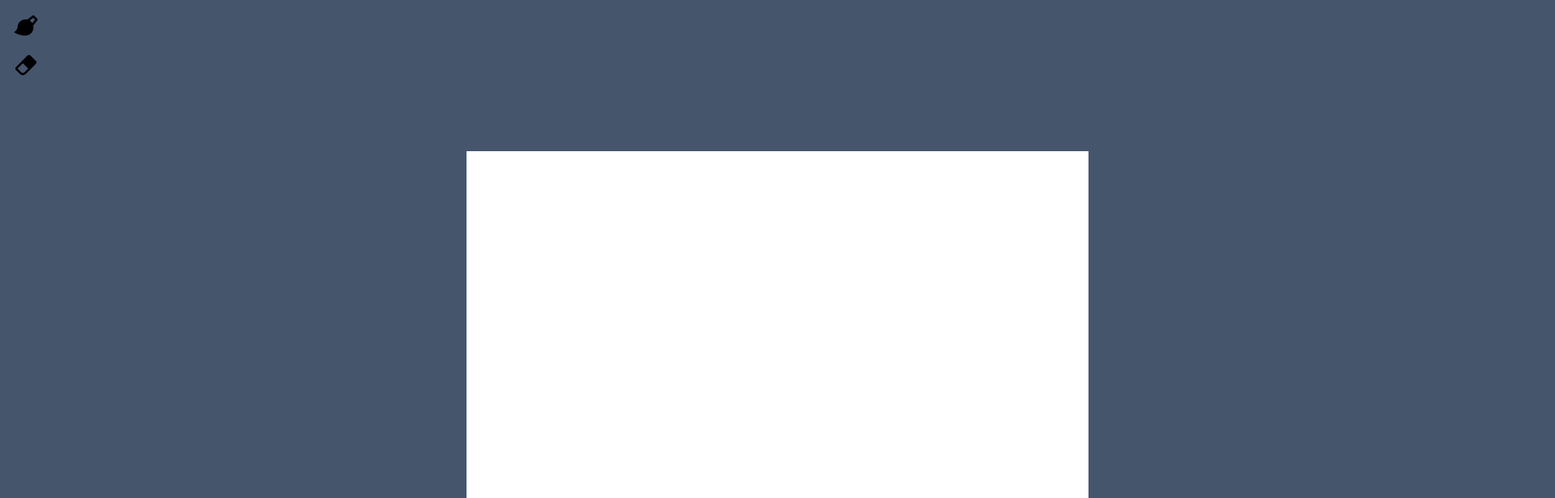
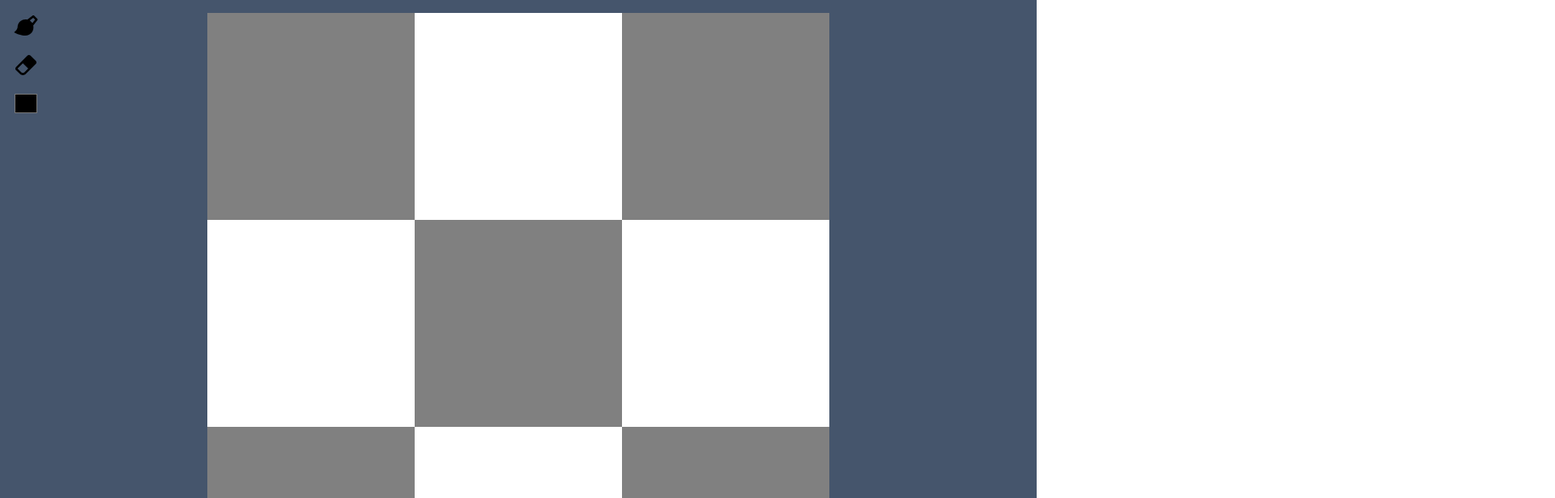
Before and after one commit to Maffintosh/pixel-creator, a React (Vite) app: page / in a window 1280 px wide. Shown: the top 616 px of the page at 81% size, 1920 px wide, since content can reach past the window. Built offline with nearby package versions, Linux system fonts and the light colour scheme.

Commit message:
Implement zooming, set up chess like background grid, add a little logic to tools panel

```diff
--- a/src/App.tsx
+++ b/src/App.tsx
@@ -1,4 +1,4 @@
-import { useEffect, useRef, useState } from "react";
+import { useEffect, useLayoutEffect, useRef, useState } from "react";
 
 import Wrapper from "./components/layout/Wrapper";
 import PixelCanvas from "./components/PixelCanvas";
@@ -7,10 +7,65 @@ import ToolsPanel from "./components/ToolsPanel";
 export default function App() {
   const [isGrab, setIsGrab] = useState(false);
   const [isGrabbing, setIsGrabbing] = useState(false);
-  const grabRef = useRef(isGrab);
+  const [pixelSize, setPixelSize] = useState(16);
+  const [zoom, setZoom] = useState(1);
+  const [selectedTool, setSelectedTool] = useState<string>("brush");
+  const [selectedColor, setSelectedColor] = useState("#000000");
+  const wrapperRef = useRef<HTMLDivElement | null>(null);
+  const grabRef = useRef(false);
+  const grabbingRef = useRef(false);
+  const lastPos = useRef({ x: 0, y: 0 });
+
+  const scrollBy = (dx: number, dy: number) => {
+    if (wrapperRef.current) {
+      wrapperRef.current.scrollLeft += dx;
+      wrapperRef.current.scrollTop += dy;
+    }
+  };
+
+  useLayoutEffect(() => {
+    if (wrapperRef.current) {
+      const wrapper = wrapperRef.current;
+
+      const x = (wrapper.scrollWidth - wrapper.clientWidth) / 2;
+      const y = (wrapper.scrollHeight - wrapper.clientHeight) / 2;
+
+      wrapper.scrollLeft = x;
+      wrapper.scrollTop = y;
+    }
+  }, []);
+
+  useEffect(() => {
+    grabbingRef.current = isGrabbing;
+  }, [isGrabbing]);
 
   useEffect(() => {
     grabRef.current = isGrab;
+  }, [isGrab]);
+
+  useLayoutEffect(() => {
+    const handleWheel = (e: WheelEvent) => {
+      e.preventDefault();
+      const delta = e.deltaY > 0 ? -0.1 : 0.1;
+      setZoom((prev) => Math.min(Math.max(prev + delta, 0.1), 5));
+    };
+
+    if (wrapperRef.current) {
+      wrapperRef.current.addEventListener("wheel", handleWheel, {
+        passive: false,
+      });
+    }
+
+    const handleMouseMove = (e: MouseEvent) => {
+      if (!grabRef.current || !grabbingRef.current) return;
+      e.preventDefault();
+      console.log("Moving");
+
+      const dx = lastPos.current.x - e.clientX;
+      const dy = lastPos.current.y - e.clientY;
+      scrollBy(dx, dy);
+      lastPos.current = { x: e.clientX, y: e.clientY };
+    };
 
     const handleKeyDown = (e: KeyboardEvent) => {
       if (e.code === "Space") {
@@ -26,8 +81,9 @@ export default function App() {
       }
     };
 
-    const handleMouseDown = () => {
+    const handleMouseDown = (e: MouseEvent) => {
       if (grabRef.current) {
+        lastPos.current = { x: e.clientX, y: e.clientY };
         setIsGrabbing(true);
       }
     };
@@ -40,21 +96,37 @@ export default function App() {
     document.addEventListener("keyup", handleKeyUp);
     document.addEventListener("mousedown", handleMouseDown);
     document.addEventListener("mouseup", handleMouseUp);
+    document.addEventListener("mousemove", handleMouseMove);
 
     return () => {
+      if (wrapperRef.current) {
+        wrapperRef.current.removeEventListener("wheel", handleWheel);
+      }
       document.removeEventListener("keydown", handleKeyDown);
       document.removeEventListener("keyup", handleKeyUp);
       document.removeEventListener("mousedown", handleMouseDown);
       document.removeEventListener("mouseup", handleMouseUp);
+      document.removeEventListener("mousemove", handleMouseMove);
     };
-  }, [isGrab]);
+  }, []);
 
   return (
     <>
-      <Wrapper isGrab={isGrab} isGrabbing={isGrabbing}>
-        <PixelCanvas isGrab={isGrab} isGrabbing={isGrabbing} />
+      <Wrapper ref={wrapperRef} isGrab={isGrab} isGrabbing={isGrabbing}>
+        <PixelCanvas
+          zoom={zoom}
+          pixelSize={pixelSize}
+          isGrab={isGrab}
+          isGrabbing={isGrabbing}
+          selectedColor={selectedColor}
+          setSelectedColor={setSelectedColor}
+        />
       </Wrapper>
-      <ToolsPanel />
+      <ToolsPanel
+        selectedColor={selectedColor}
+        setSelectedColor={setSelectedColor}
+        setSelectedTool={setSelectedTool}
+      />
     </>
   );
 }
--- a/src/components/PixelCanvas.tsx
+++ b/src/components/PixelCanvas.tsx
@@ -2,22 +2,31 @@ import { useEffect, useRef, useState } from "react";
 import { getCursor } from "../util/helpers/getCursor";
 
 interface PixelCanvasProps {
+  zoom: number;
+  pixelSize: number;
   isGrab: boolean;
   isGrabbing: boolean;
+  selectedColor: string;
+  setSelectedColor: React.Dispatch<React.SetStateAction<string>>;
 }
 
-export default function PixelCanvas({ isGrab, isGrabbing }: PixelCanvasProps) {
-  const canvasRef = useRef<HTMLCanvasElement>(null);
-  const penSize = 3;
+export default function PixelCanvas({
+  zoom,
+  pixelSize,
+  isGrab,
+  isGrabbing,
+  selectedColor,
+  setSelectedColor,
+}: PixelCanvasProps) {
+  const canvasRef = useRef<HTMLCanvasElement | null>(null);
+  const gridCanvasRef = useRef<HTMLCanvasElement | null>(null);
+  const penSize = 1;
   const [hoverPos, setHoverPos] = useState<{
     row: number;
     col: number;
   } | null>(null);
   const [isDrawing, setIsDrawing] = useState(false);
-  const [selectedColor, setSelectedColor] = useState("#000000");
-  const [selectedTool, setSelectedTool] = useState<"brush" | "eraser">("brush");
 
-  const pixelSize = 16;
   const rows = 48;
   const cols = 48;
   const canvasWidth = cols * pixelSize;
@@ -27,8 +36,32 @@ export default function PixelCanvas({ isGrab, isGrabbing }: PixelCanvasProps) {
   const [pixels, setPixels] = useState<string[][]>(
     Array(rows)
       .fill(null)
-      .map(() => Array(cols).fill("#ffffff")),
+      .map(() => Array(cols).fill("transparent")),
   );
+
+  // Draw background grid on first page render
+  useEffect(() => {
+    const canvas = gridCanvasRef.current;
+    if (!canvas) return;
+    const ctx = canvas.getContext("2d");
+    if (!ctx) return;
+
+    const getGridColor = (row: number, col: number): string => {
+      return ["gray", "#fff"][(row + col) % 2];
+    };
+
+    for (let row = 0; row < rows / pixelSize; row++) {
+      for (let col = 0; col < cols / pixelSize; col++) {
+        ctx.fillStyle = getGridColor(row, col);
+        ctx.fillRect(
+          col * Math.pow(pixelSize, 2),
+          row * Math.pow(pixelSize, 2),
+          Math.pow(pixelSize, 2),
+          Math.pow(pixelSize, 2),
+        );
+      }
+    }
+  }, []);
 
   // Draw the full grid
   const drawCanvas = () => {
@@ -38,7 +71,7 @@ export default function PixelCanvas({ isGrab, isGrabbing }: PixelCanvasProps) {
     if (!ctx) return;
 
     // Clear canvas
-    //ctx.clearRect(0, 0, canvasWidth, canvasHeight);
+    ctx.clearRect(0, 0, canvasWidth, canvasHeight);
 
     // Draw pixels
     for (let row = 0; row < rows; row++) {
@@ -49,7 +82,7 @@ export default function PixelCanvas({ isGrab, isGrabbing }: PixelCanvasProps) {
     }
 
     // Show ghost brush
-    if (hoverPos && !isDrawing) {
+    if (hoverPos && !isDrawing && !isGrab && !isGrabbing) {
       const { row, col } = hoverPos;
       ctx.fillStyle = selectedColor; // semi-transparent color (hex alpha)
 
@@ -83,21 +116,6 @@ export default function PixelCanvas({ isGrab, isGrabbing }: PixelCanvasProps) {
         }
       }
     }
-
-    // Draw grid
-    //ctx.strokeStyle = "#000";
-    //for (let i = 0; i <= cols; i++) {
-    //  ctx.beginPath();
-    //  ctx.moveTo(i * pixelSize, 0);
-    //  ctx.lineTo(i * pixelSize, canvasHeight);
-    //  ctx.stroke();
-    //}
-    //for (let i = 0; i <= rows; i++) {
-    //  ctx.beginPath();
-    //  ctx.moveTo(0, i * pixelSize);
-    //  ctx.lineTo(canvasWidth, i * pixelSize);
-    //  ctx.stroke();
-    //}
   };
 
   useEffect(() => {
@@ -107,14 +125,15 @@ export default function PixelCanvas({ isGrab, isGrabbing }: PixelCanvasProps) {
   // Convert mouse coordinates to grid cell
   const getCell = (event: React.MouseEvent) => {
     const rect = canvasRef.current!.getBoundingClientRect();
-    const x = event.clientX - rect.left;
-    const y = event.clientY - rect.top;
+    const x = (event.clientX - rect.left) / zoom;
+    const y = (event.clientY - rect.top) / zoom;
     const col = Math.floor(x / pixelSize);
     const row = Math.floor(y / pixelSize);
     return { row, col };
   };
 
   const drawPixel = (row: number, col: number) => {
+    if (isGrab || isGrabbing) return;
     if (penSize <= 2) {
       setPixels((prev) => {
         const newPixels = prev.map((r) => [...r]);
@@ -175,8 +194,19 @@ export default function PixelCanvas({ isGrab, isGrabbing }: PixelCanvasProps) {
   };
 
   return (
-    <div>
+    <div
+      className="relative"
+      style={{ transform: `scale(${zoom})`, transformOrigin: "center center" }}
+    >
       <canvas
+        style={{ imageRendering: "pixelated" }}
+        className="absolute -z-10"
+        ref={gridCanvasRef}
+        width={canvasWidth}
+        height={canvasHeight}
+      />
+      <canvas
+        style={{ imageRendering: "pixelated" }}
         className={getCursor("canvas", isGrab, isGrabbing)}
         ref={canvasRef}
         width={canvasWidth}
@@ -189,15 +219,6 @@ export default function PixelCanvas({ isGrab, isGrabbing }: PixelCanvasProps) {
           setHoverPos(null);
         }}
       />
-      <div className="mt-4">
-        <label>Color: </label>
-        <input
-          className="w-10 h-10 rounded-full"
-          type="color"
-          value={selectedColor}
-          onChange={(e) => setSelectedColor(e.target.value)}
-        />
-      </div>
     </div>
   );
 }
--- a/src/components/ToolsPanel.tsx
+++ b/src/components/ToolsPanel.tsx
@@ -2,15 +2,41 @@ import ReactDOM from "react-dom";
 import BrushIcon from "../ui/icons/brush";
 import EraserIcon from "../ui/icons/Eraser";
 
-export default function ToolsPanel() {
+interface ToolsPanelProps {
+  selectedColor: string;
+  setSelectedColor: React.Dispatch<React.SetStateAction<string>>;
+  setSelectedTool: React.Dispatch<React.SetStateAction<string>>;
+}
+
+export default function ToolsPanel({
+  selectedColor,
+  setSelectedColor,
+  setSelectedTool,
+}: ToolsPanelProps) {
+  const handleSetBrush = () => {
+    setSelectedTool("brush");
+    setSelectedColor("#000");
+  };
+  const handleSetEraser = () => {
+    setSelectedTool("eraser");
+    setSelectedColor("transparent");
+  };
   return ReactDOM.createPortal(
     <div className="fixed top-4 left-4 flex flex-col gap-4 z-10">
-      <button className="cursor-pointer">
+      <button className="cursor-pointer" onClick={handleSetBrush}>
         <BrushIcon size={32} color="black" />
       </button>
-      <button className="cursor-pointer">
+      <button className="cursor-pointer" onClick={handleSetEraser}>
         <EraserIcon size={32} color="black" />
       </button>
+      <div>
+        <input
+          className="w-[32px] h-[32px]"
+          type="color"
+          value={selectedColor}
+          onChange={(e) => setSelectedColor(e.target.value)}
+        />
+      </div>
     </div>,
     document.getElementById("tools-panel")!,
   );
--- a/src/components/layout/Wrapper.tsx
+++ b/src/components/layout/Wrapper.tsx
@@ -1,4 +1,4 @@
-import { ReactNode } from "react";
+import { type ReactNode, forwardRef } from "react";
 import { getCursor } from "../../util/helpers/getCursor";
 
 interface WrapperProps {
@@ -6,16 +6,18 @@ interface WrapperProps {
   isGrab: boolean;
   isGrabbing: boolean;
 }
-export default function Wrapper({
-  children,
-  isGrab,
-  isGrabbing,
-}: WrapperProps) {
+export default forwardRef<HTMLDivElement, WrapperProps>(function Wrapper(
+  { children, isGrab, isGrabbing }: WrapperProps,
+  ref,
+) {
   return (
     <div
-      className={`w-[150%] h-[150vh] flex justify-center items-center bg-slate-600 ${getCursor("wrapper", isGrab, isGrabbing)}`}
+      ref={ref}
+      className={`w-screen h-screen overflow-scroll bg-slate-600 ${getCursor("wrapper", isGrab, isGrabbing)}`}
     >
-      {children}
+      <div className="w-[150vw] h-[150vh] flex justify-center items-center">
+        {children}
+      </div>
     </div>
   );
-}
+});
--- a/src/util/helpers/getCursor.ts
+++ b/src/util/helpers/getCursor.ts
@@ -1,25 +1,15 @@
 const getCursor = (
-  target: string,
+  context: string,
   isGrab: boolean,
   isGrabbing: boolean,
 ): string => {
-  switch (target) {
+  switch (context) {
     case "wrapper":
-      if (isGrabbing) {
-        return "cursor-grabbing";
-      } else if (isGrab) {
-        return "cursor-grab";
-      } else {
-        return "cursor-default";
-      }
+      if (!isGrab) return "cursor-default";
+      return isGrabbing ? "cursor-grabbing" : "cursor-grab";
     case "canvas":
-      if (isGrabbing) {
-        return "cursor-grabbing";
-      } else if (isGrab) {
-        return "cursor-grab";
-      } else {
-        return "cursor-crosshair";
-      }
+      if (!isGrab) return "cursor-crosshair";
+      return isGrabbing ? "cursor-grabbing" : "cursor-grab";
     default:
       return "";
   }
```
